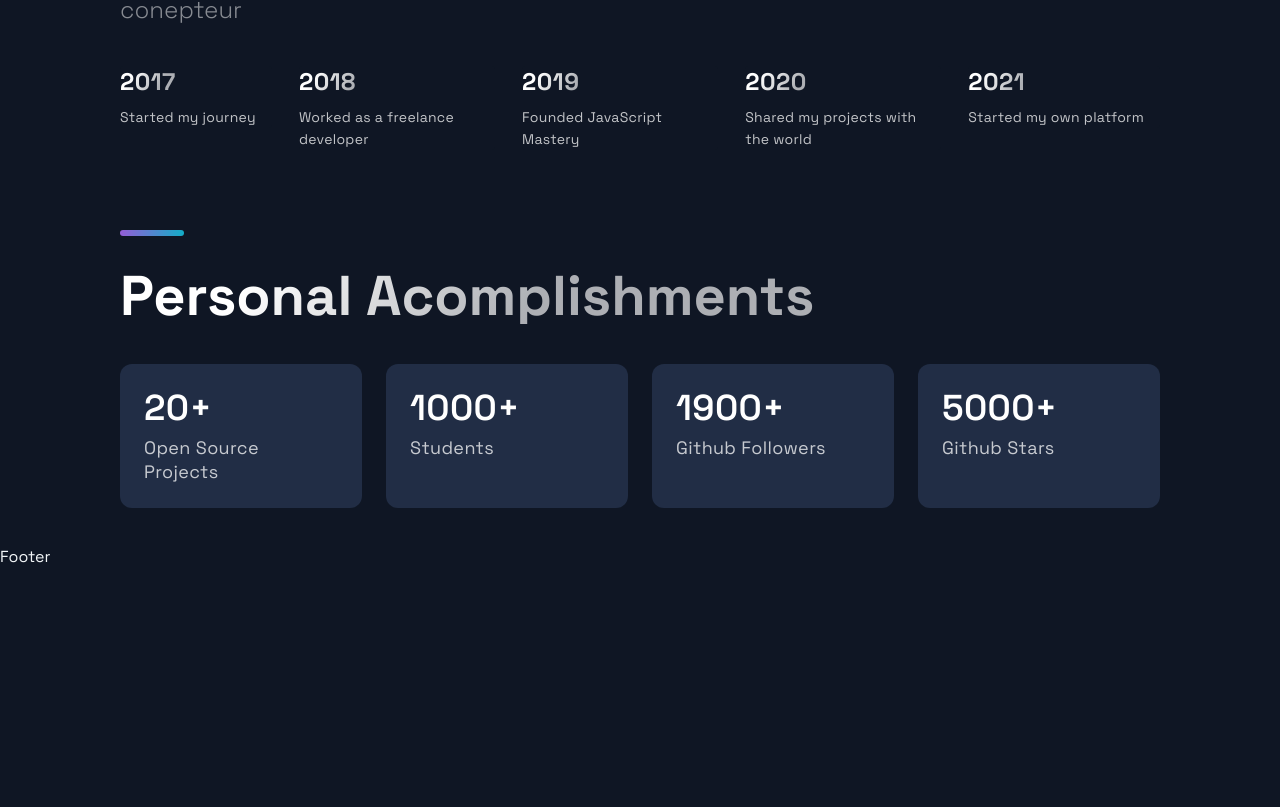
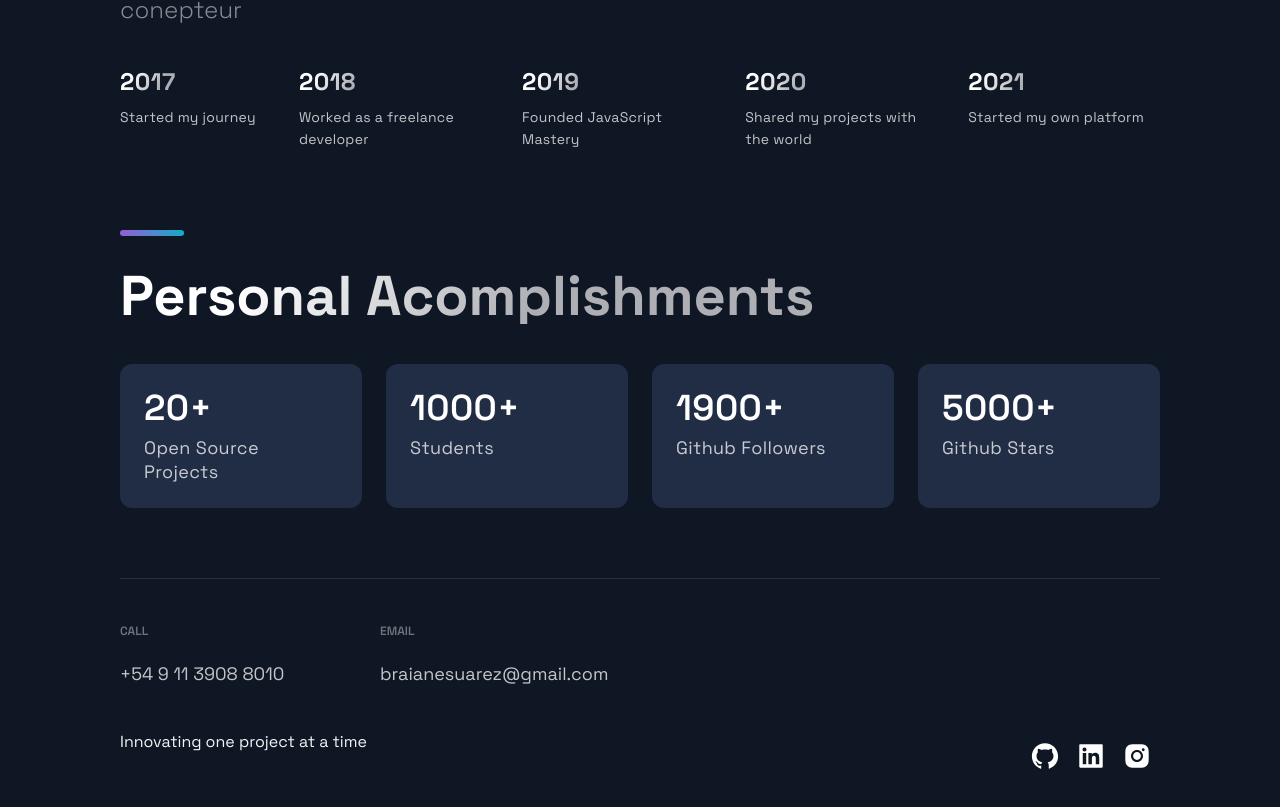
Before and after one commit to EmanuelSuarez/portfolio, a Next.js app: page / in a window 1280 px wide. Shown: the part 2831-3638 px from the top of the page. Before the commit the page ends 3398 px from the top, so only its background shows below. Built offline with nearby package versions, Linux system fonts and the light colour scheme.

Commit message:
[new] Footer section

```diff
--- a/src/components/Footer/Footer.js
+++ b/src/components/Footer/Footer.js
@@ -6,9 +6,32 @@ import { CompanyContainer, FooterWrapper, LinkColumn, LinkItem, LinkList, LinkTi
 
 const Footer = () => {
   return (
-    <div>
-      Footer
-    </div>
+    <FooterWrapper>
+      <LinkList>
+        <LinkColumn>
+          <LinkTitle>Call</LinkTitle>
+          <LinkItem href='tel:+541139088010' >+54 9 11 3908 8010</LinkItem>
+        </LinkColumn>
+        <LinkColumn>
+          <LinkTitle>Email</LinkTitle>
+          <LinkItem href='mailto:braianesuarez@gmail.com' >braianesuarez@gmail.com</LinkItem>
+        </LinkColumn>
+      </LinkList>
+      <SocialIconsContainer>
+        <CompanyContainer>Innovating one project at a time</CompanyContainer>
+        <SocialContainer>
+          <SocialIcons href='https://github.com/EmanuelSuarez' target="_blank" >
+            <AiFillGithub size="3rem" />
+          </SocialIcons>
+          <SocialIcons href='https://linkedin.com/in/emanuelsuarez' target="_blank" >
+            <AiFillLinkedin size="3rem" />
+          </SocialIcons>
+          <SocialIcons href='https://instagram.com/braiannsuarez  ' target="_blank" >
+            <AiFillInstagram size="3rem" />
+          </SocialIcons>
+        </SocialContainer>
+      </SocialIconsContainer>
+    </FooterWrapper>
   );
 };
 
```
